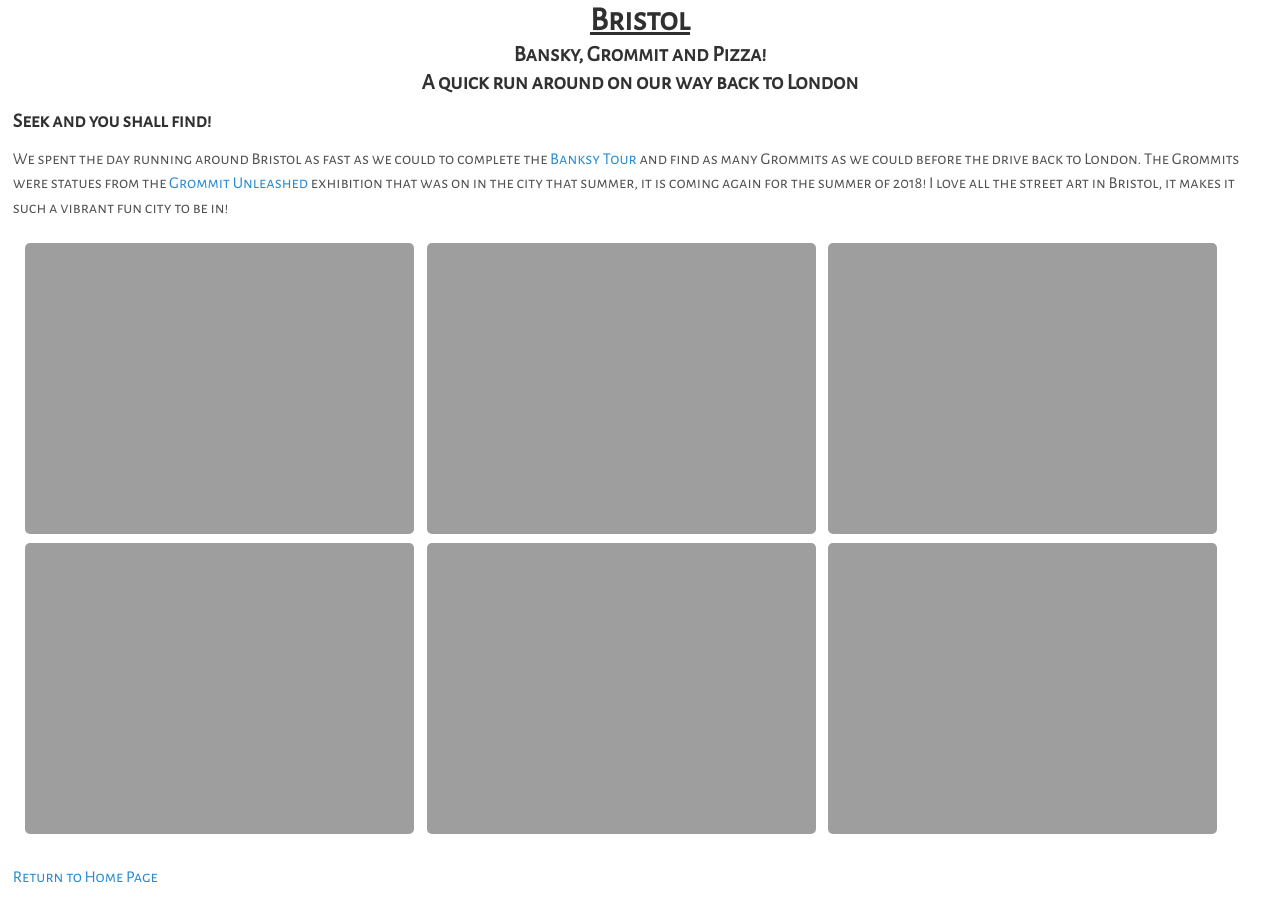
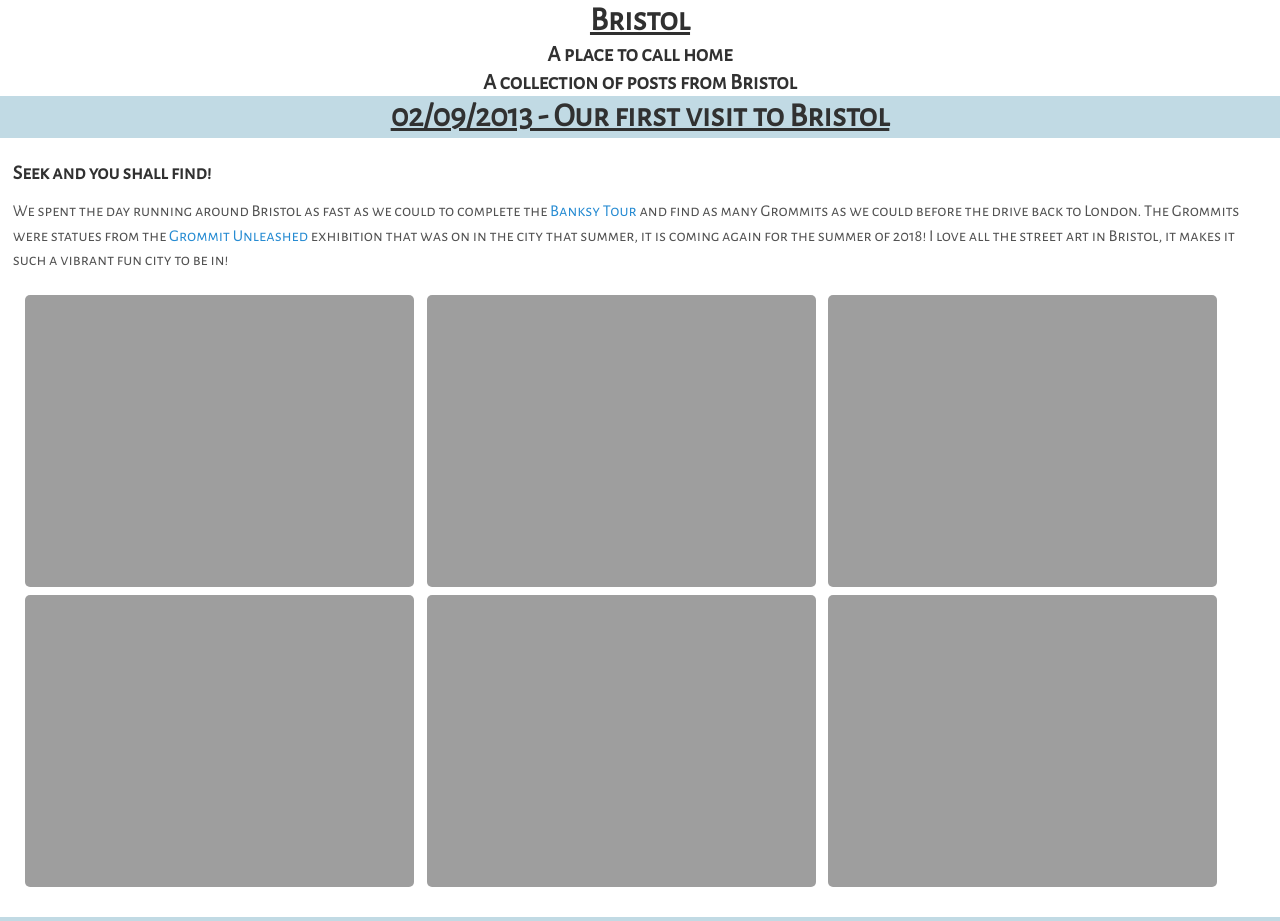
Before and after one commit to foopod/Travel-Website, a Jekyll site: the page built from _posts/2013-09-02-Bristol.md, in a window 1280 px wide and 1400 px high. Shown: the top 921 px of the window. Built offline with Jekyll 4.4.1, drawn with Linux system fonts in a browser that asks for light colours; some of the changed text lies outside the part shown.

Commit message:
Update 2013-09-02-Bristol.md

```diff
--- a/_posts/2013-09-02-Bristol.md
+++ b/_posts/2013-09-02-Bristol.md
@@ -6,11 +6,12 @@ date: 2013-09-02
 location: Bristol
 lat: 51.451720
 lng: -2.599644
-subtitle: Bansky, Grommit and Pizza!
-description: A quick run around on our way back to London
+subtitle: A place to call home
+description: A collection of posts from Bristol
 titleImage: https://adventuresofthetravellingtwins.com/Photos/2013-09-02-Bristol/P1010177.JPG
 ---
 
+<h1>02/09/2013 - Our first visit to Bristol</h1>
 <h4>Seek and you shall find!</h4>
 
 We spent the day running around Bristol as fast as we could to complete the <a target="_blank" href="https://visitbristol.co.uk/things-to-do/banksy-walking-tour-p1354013">Banksy Tour</a> and find as many Grommits as we could before the drive back to London. The Grommits were statues from the <a target="_blank" href="https://www.gromitunleashed.org.uk/">Grommit Unleashed</a> exhibition that was on in the city that summer, it is coming again for the summer of 2018!
@@ -23,5 +24,20 @@ I love all the street art in Bristol, it makes it such a vibrant fun city to be
 <img src="https://adventuresofthetravellingtwins.com/Photos/2013-09-02-Bristol/P1010144.JPG" class="image1">
 <img src="https://adventuresofthetravellingtwins.com/Photos/2013-09-02-Bristol/P1010155.JPG" class="image1">
 
+<h1>21/08/2017 - OODs Reunion</h1>
+<h4>Sunshine, laughs and good food!</h4>
+
+We found the sunshine again on our drive from the coast to Bristol! After finding everyone we headed down to the river for a walk and some drinks in the sunshine before dinner. We are so lucky to have friends that will take a day off work and travel into Bristol for the day just to see us while we are in the country!
+
+<img src="https://adventuresofthetravellingtwins.com/Photos/2017-08-21-Bristol/P1040991.JPG" class="image1">
+<img src="https://adventuresofthetravellingtwins.com/Photos/2017-08-21-Bristol/P1040980.JPG" class="image1">
+<img src="https://adventuresofthetravellingtwins.com/Photos/2017-08-21-Bristol/P1040977.JPG" class="image1">
+<img src="https://adventuresofthetravellingtwins.comf/Photos/2017-08-21-Bristol/P1040963.JPG" class="image1">
+<img src="https://adventuresofthetravellingtwins.com/Photos/2017-08-21-Bristol/P1050001.JPG" class="image1">
+<img src="https://adventuresofthetravellingtwins.com/Photos/2017-08-21-Bristol/P1050008.JPG" class="image1">
+<img src="https://adventuresofthetravellingtwins.com/Photos/2017-08-21-Bristol/P1050042.JPG" class="image1">
+<img src="https://adventuresofthetravellingtwins.com/Photos/2017-08-21-Bristol/P1050064.JPG" class="image1">
+<img src="https://adventuresofthetravellingtwins.com/Photos/2017-08-21-Bristol/P1050065.JPG" class="image1">
+
 
 <a href="https://adventuresofthetravellingtwins.com/">Return to Home Page</a>
```
